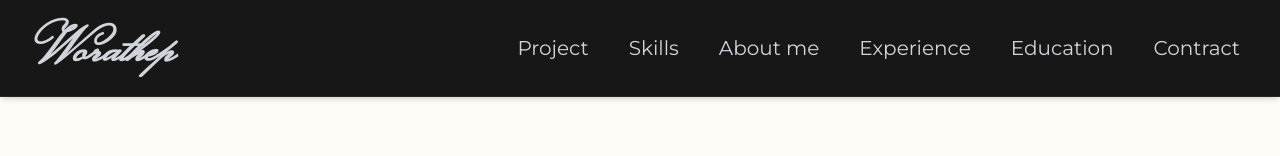
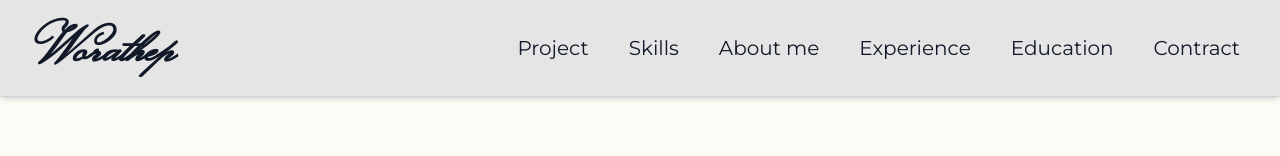
Before and after one commit to MrWorathep/my-portfolio-frontend, a Next.js app: page / in a window 1280 px wide. Shown: the top 156 px of the page. Built offline with nearby package versions, Linux system fonts and the light colour scheme; no server answers.

Commit message:
edit nav and footer theme / add routes / edit bg loading

```diff
--- a/src/app/components/Footer.tsx
+++ b/src/app/components/Footer.tsx
@@ -1,20 +1,10 @@
 import React from "react";
 import { SiGithub, SiFacebook, SiGmail } from "react-icons/si";
 import { FaFilePdf, FaMobileAlt } from "react-icons/fa";
-import { useTheme } from "next-themes";
-import classNames from "classnames";
 
 const Footer: React.FC = () => {
-  const { theme } = useTheme();
   return (
-    <footer
-      className={classNames(
-        "py-6 mt-12 border-t",
-        theme === "light"
-          ? "bg-neutral-200 text-gray-900 border-gray-300"
-          : "bg-neutral-900 text-gray-300 border-neutral-800"
-      )}
-    >
+    <footer className="py-6 mt-12 border-t bg-neutral-200 text-gray-900 border-gray-300 dark:bg-neutral-900 dark:text-gray-300 dark:border-neutral-800">
       <div className="max-w-4xl mx-auto px-4 text-center text-sm sm:text-base">
         {/* Contact Section */}
         <div className="mb-4">
--- a/src/app/components/Navbar.tsx
+++ b/src/app/components/Navbar.tsx
@@ -1,21 +1,12 @@
 import React, { useState } from "react";
 import classNames from "classnames";
 import Container from "./Container";
-import { useTheme } from "next-themes";
 
 const Navbar: React.FC = () => {
   const [menuOpen, setMenuOpen] = useState<boolean>(false);
-  const { theme } = useTheme();
 
   return (
-    <header
-      className={classNames(
-        "fixed top-0 left-0 right-0 w-screen z-50 shadow-md py-6 px-10 border-b",
-        theme === "light"
-          ? "bg-neutral-200 text-gray-900 border-gray-300"
-          : "bg-neutral-900 text-gray-300 border-neutral-800"
-      )}
-    >
+    <header className="fixed top-0 left-0 right-0 w-screen z-50 shadow-md py-6 px-10 border-b bg-neutral-200 text-gray-900 border-gray-300 dark:bg-neutral-900 dark:text-gray-300 dark:border-neutral-800">
       <Container>
         <div className="flex justify-between items-center w-full">
           {/* Logo */}
@@ -78,7 +69,7 @@ const Navbar: React.FC = () => {
               {!menuOpen ? (
                 <svg
                   xmlns="http://www.w3.org/2000/svg"
-                  className="w-6 h-6"
+                  className="w-6 h-6 hover:text-blue-500 dark:hover:text-blue-400 transition"
                   fill="none"
                   viewBox="0 0 24 24"
                   stroke="currentColor"
@@ -93,7 +84,7 @@ const Navbar: React.FC = () => {
               ) : (
                 <svg
                   xmlns="http://www.w3.org/2000/svg"
-                  className="w-6 h-6"
+                  className="w-6 h-6 hover:text-blue-500 dark:hover:text-blue-400 transition"
                   fill="none"
                   viewBox="0 0 24 24"
                   stroke="currentColor"
--- a/src/app/page.tsx
+++ b/src/app/page.tsx
@@ -34,7 +34,7 @@ export default function Home() {
 
   if (isLoading) {
     return (
-      <div className="flex items-center justify-center min-h-screen">
+      <div className="flex items-center justify-center min-h-screen bg-light-background dark:bg-dark-background">
         <div className="w-16 h-16 border-4 border-blue-300 border-t-blue-500 rounded-full animate-spin" />
       </div>
     );
--- /dev/null
+++ b/src/constants/routes.ts
@@ -0,0 +1,4 @@
+export const ROUTE = {
+  PROJECTS: "/api/projects",
+  EXPERIENCES: "/api/experiences",
+};
--- a/src/services/experienceService.ts
+++ b/src/services/experienceService.ts
@@ -1,3 +1,4 @@
+import { ROUTE } from "@/constants/routes";
 import axios from "axios";
 
 export type Experience = {
@@ -14,7 +15,7 @@ const API_URL = process.env.NEXT_PUBLIC_API_URL;
 
 export async function fetchExperiences(): Promise<Experience[]> {
   try {
-    const res = await axios.get<Experience[]>(`${API_URL}/api/experiences`);
+    const res = await axios.get<Experience[]>(API_URL + ROUTE.EXPERIENCES);
     return res.data;
   } catch (err) {
     console.error("Error fetching experiences:", err);
--- a/src/services/projectService.ts
+++ b/src/services/projectService.ts
@@ -1,3 +1,4 @@
+import { ROUTE } from "@/constants/routes";
 import axios from "axios";
 
 export type Project = {
@@ -14,7 +15,7 @@ const API_URL = process.env.NEXT_PUBLIC_API_URL;
 
 export async function fetchProjects(): Promise<Project[]> {
   try {
-    const res = await axios.get<Project[]>(`${API_URL}/api/projects`);
+    const res = await axios.get<Project[]>(API_URL + ROUTE.PROJECTS);
     return res.data;
   } catch (err) {
     console.error("Error fetching projects:", err);
```
Also changed, not shown: 1 other file (tests, documents, lock files or other folders).
